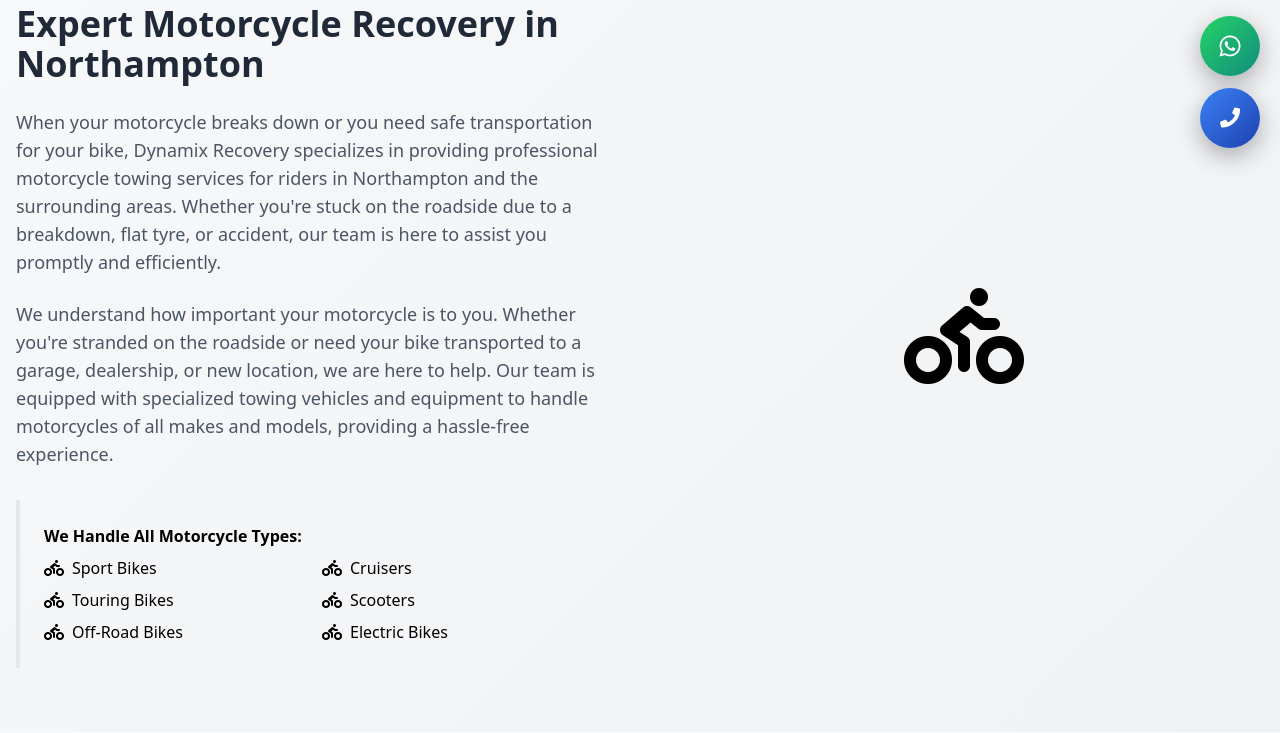
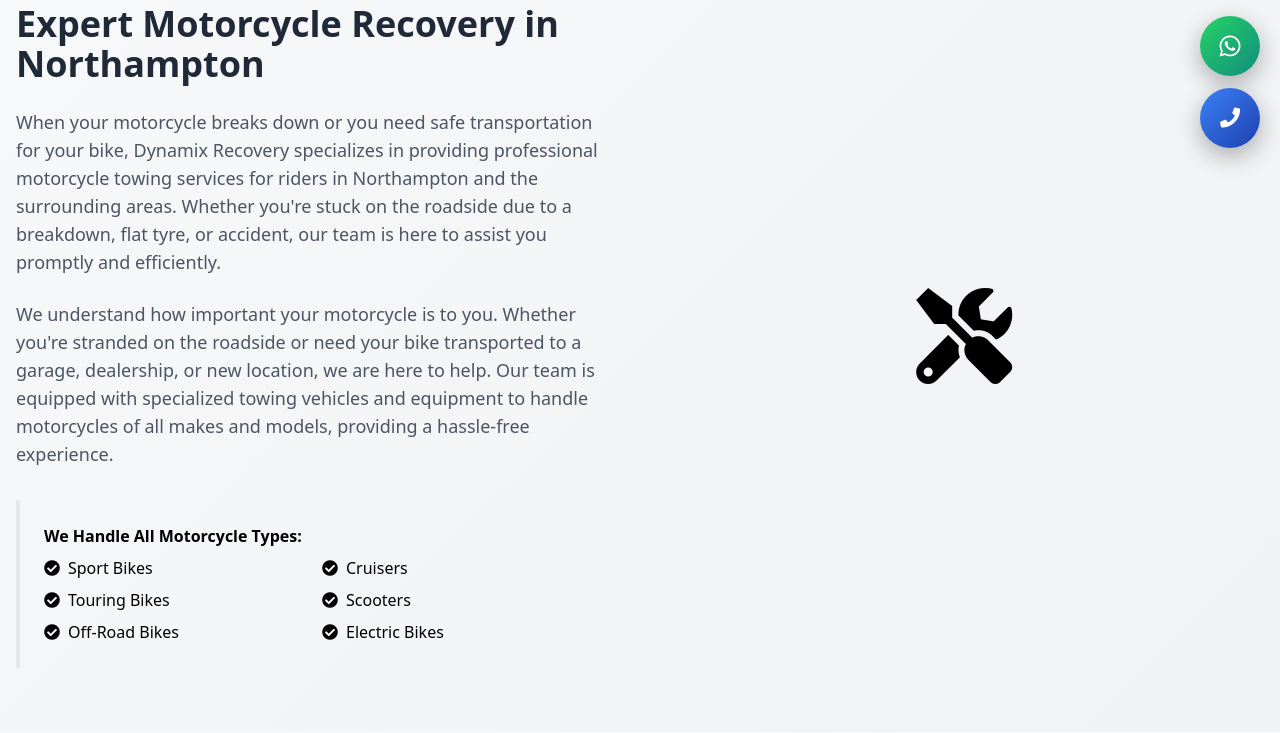
Before and after one commit to Mr-Fulani/recovery_app, a Django app: template recovery_app/templates/motorcycle_towing.html in a window 1280 px wide. Shown: the part 632-1365 px from the top of the page. Run offline with Django 5.2, Linux system fonts and the light colour scheme; the template is opened without the code that fills it, so the values that code supplies are empty.

Commit message:
Stable version 2.5

```diff
--- a/recovery_app/templates/base.html
+++ b/recovery_app/templates/base.html
@@ -115,7 +115,7 @@
                                 <i class="fas fa-wrench mr-2"></i>Roadside Assistance
                             </a>
                                                          <a href="{% url 'recovery_app:motorcycle_towing' %}" class="block px-4 py-2 text-gray-800 hover:bg-orange-50 hover:text-orange-600">
-                                 <i class="fas fa-biking mr-2"></i>Motorcycle Recovery
+                                 <i class="fas fa-tools mr-2"></i>Motorcycle Recovery
                              </a>
                         </div>
                     </div>
@@ -151,7 +151,7 @@
                     <i class="fas fa-wrench mr-3"></i>Roadside Help
                 </a>
                                  <a href="{% url 'recovery_app:motorcycle_towing' %}" class="nav-link-mobile text-white text-lg font-medium pl-8">
-                     <i class="fas fa-biking mr-3"></i>Motorcycle Towing
+                                                                                                                                                                               <i class="fas fa-tools mr-3"></i>Motorcycle Towing
                  </a>
                 <a href="/gallery/" class="nav-link-mobile text-white text-lg font-medium">
                     <i class="fas fa-images mr-3"></i>Gallery
--- a/recovery_app/templates/home_page.html
+++ b/recovery_app/templates/home_page.html
@@ -179,7 +179,7 @@
             <div class="absolute inset-0 bg-gradient-to-br from-orange-50 to-red-100 opacity-0 group-hover:opacity-100 transition-opacity duration-300"></div>
             <div class="relative z-10">
                 <div class="flex items-center justify-center w-16 h-16 bg-orange-600 rounded-full mb-6 mx-auto group-hover:scale-110 transition-transform duration-300">
-                    <i class="fas fa-biking text-2xl text-white"></i>
+                    <span class="text-3xl font-bold" style="line-height: 1;">🏍️</span>
                 </div>
                 <h3 class="text-2xl font-bold mb-4 text-center group-hover:text-orange-600 transition-colors">Motorcycle Recovery</h3>
                 <p class="text-gray-600 mb-4 text-center">Specialized motorcycle towing and recovery services with proper equipment and expertise for safe transportation of all bike types.</p>
--- a/recovery_app/templates/motorcycle_towing.html
+++ b/recovery_app/templates/motorcycle_towing.html
@@ -57,19 +57,19 @@
             <div class="bg-orange-50 border-l-4 border-orange-500 p-6">
                 <h4 class="font-semibold text-orange-800 mb-2">We Handle All Motorcycle Types:</h4>
                 <div class="grid grid-cols-2 gap-2 text-orange-700">
-                    <div class="flex items-center"><i class="fas fa-biking text-orange-500 mr-2"></i>Sport Bikes</div>
-                    <div class="flex items-center"><i class="fas fa-biking text-orange-500 mr-2"></i>Cruisers</div>
-                    <div class="flex items-center"><i class="fas fa-biking text-orange-500 mr-2"></i>Touring Bikes</div>
-                    <div class="flex items-center"><i class="fas fa-biking text-orange-500 mr-2"></i>Scooters</div>
-                    <div class="flex items-center"><i class="fas fa-biking text-orange-500 mr-2"></i>Off-Road Bikes</div>
-                    <div class="flex items-center"><i class="fas fa-biking text-orange-500 mr-2"></i>Electric Bikes</div>
+                    <div class="flex items-center"><i class="fas fa-check-circle text-orange-500 mr-2"></i>Sport Bikes</div>
+                    <div class="flex items-center"><i class="fas fa-check-circle text-orange-500 mr-2"></i>Cruisers</div>
+                    <div class="flex items-center"><i class="fas fa-check-circle text-orange-500 mr-2"></i>Touring Bikes</div>
+                    <div class="flex items-center"><i class="fas fa-check-circle text-orange-500 mr-2"></i>Scooters</div>
+                    <div class="flex items-center"><i class="fas fa-check-circle text-orange-500 mr-2"></i>Off-Road Bikes</div>
+                    <div class="flex items-center"><i class="fas fa-check-circle text-orange-500 mr-2"></i>Electric Bikes</div>
                 </div>
             </div>
         </div>
 
         <div class="relative">
             <div class="bg-gradient-to-br from-orange-100 to-red-200 rounded-2xl p-8 h-96 flex items-center justify-center">
-                <i class="fas fa-biking text-8xl text-orange-600"></i>
+                <i class="fas fa-tools text-8xl text-orange-600"></i>
             </div>
         </div>
     </div>
@@ -226,9 +226,9 @@
             </div>
 
             <div class="bg-white p-6 rounded-lg shadow-md text-center">
-                <i class="fas fa-tire text-3xl text-orange-600 mb-4"></i>
-                <h4 class="font-bold mb-2">Tire Repairs</h4>
-                <p class="text-sm text-gray-600">Flat tire assistance</p>
+                <span class="text-3xl font-bold" style="line-height: 1;">🏍️</span>
+                <h4 class="font-bold mb-2">Long-Distance Transport</h4>
+                <p class="text-sm text-gray-600">Relocating? </p>
             </div>
 
             <div class="bg-white p-6 rounded-lg shadow-md text-center">
--- a/recovery_app/templates/service_page.html
+++ b/recovery_app/templates/service_page.html
@@ -99,7 +99,7 @@
         <div class="relative z-10">
             <div class="flex items-center mb-6">
                 <div class="w-16 h-16 bg-orange-600 rounded-full flex items-center justify-center mr-6 group-hover:scale-110 transition-transform duration-300">
-                                                <i class="fas fa-biking text-2xl text-white"></i>
+                    <span class="text-3xl font-bold" style="line-height: 1;">🏍️</span>
                 </div>
                 <h2 class="text-3xl font-bold group-hover:text-orange-600 transition-colors">Motorcycle Recovery</h2>
             </div>
@@ -126,7 +126,7 @@
                 </div>
             </div>
             <div class="flex space-x-4">
-                <a href="{% url 'recovery_app:motorcycle_towing' %}" class="bg-orange-600 text-white px-6 py-3 rounded-lg hover:bg-orange-700 transition-colors btn-hover-effect flex items-center">
+                <a href="{% url 'recovery_app:motorcycle_towing' %}" class="bg-green-600 text-white px-6 py-3 rounded-lg hover:bg-green-700 transition-colors btn-hover-effect flex items-center">
                     Learn More <i class="fas fa-arrow-right ml-2"></i>
                 </a>
                 <a href="{% url 'recovery_app:contact' %}" class="bg-gray-200 text-gray-800 px-6 py-3 rounded-lg hover:bg-gray-300 transition-colors btn-hover-effect">
```
